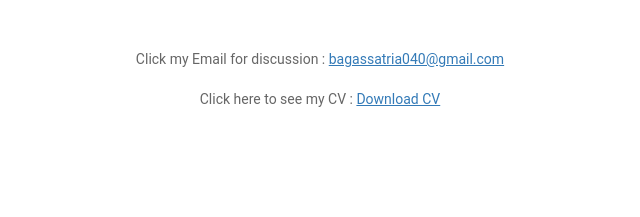
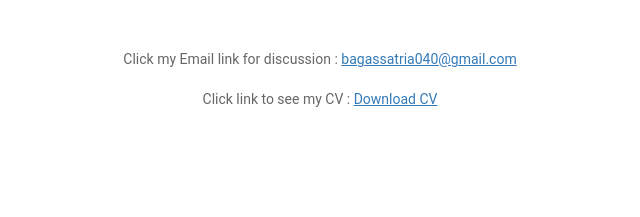
Before and after one commit to bsatria/info, a plain HTML site: page docs/contact.html in a window 1280 px wide. Shown: the part 954-1171 px from the top of the page, 320-960 px from the left. Drawn offline with Linux system fonts and the light colour scheme; files whose address does not match are found by name.

Commit message:
change text

```diff
--- a/docs/contact.html
+++ b/docs/contact.html
@@ -136,11 +136,11 @@
 				<div class="col-md-12">
 					<div class="text-center">
 						<p>
-							Click my Email for discussion :
+							Click my Email link for discussion :
 							<a style="text-decoration:underline;" href="mailto:bagassatria040@gmail.com?Subject=Hello%20Bagas%20Satria" target="_top">bagassatria040@gmail.com</a>
 						</p>
 						<p>
-							Click here to see my CV :
+							Click link to see my CV :
 							<a style="text-decoration:underline;" href="images/cvportfolio.doc" target="_top" download>Download CV</a>
 						</p>
 					</div>
```
